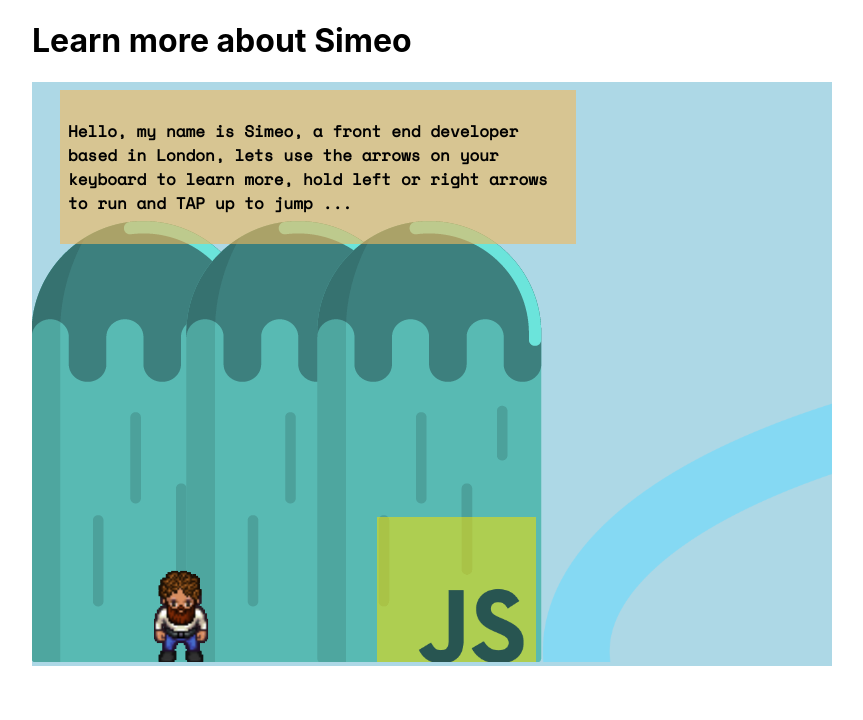
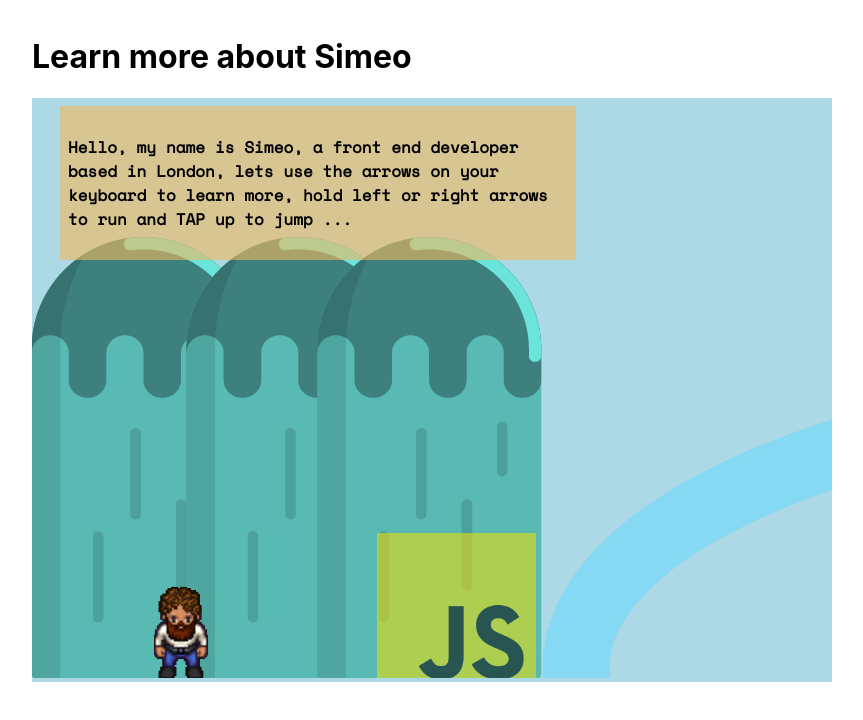
Before and after one commit to simeor/mayo, a React (Create React App) app: page / in a window 1280 px wide. Shown: the top 720 px of the page, without its empty margins (208-1071 px from the left). Built offline with nearby package versions, Linux system fonts and the light colour scheme.

Commit message:
updated page container

```diff
--- a/src/App.css
+++ b/src/App.css
@@ -7,3 +7,7 @@ body {
   justify-content: center;
   height: 100vh;
 }
+
+.page-container {
+  padding: 16px;
+}
--- a/src/App.js
+++ b/src/App.js
@@ -3,9 +3,11 @@ import Game from "./components/Game";
 
 function App() {
   return (
-    <div className="App">
-      <h1>Learn more about Simeo</h1>
-      <Game />
+    <div className="page-container">
+      <div className="App">
+        <h1>Learn more about Simeo</h1>
+        <Game />
+      </div>
     </div>
   );
 }
```
